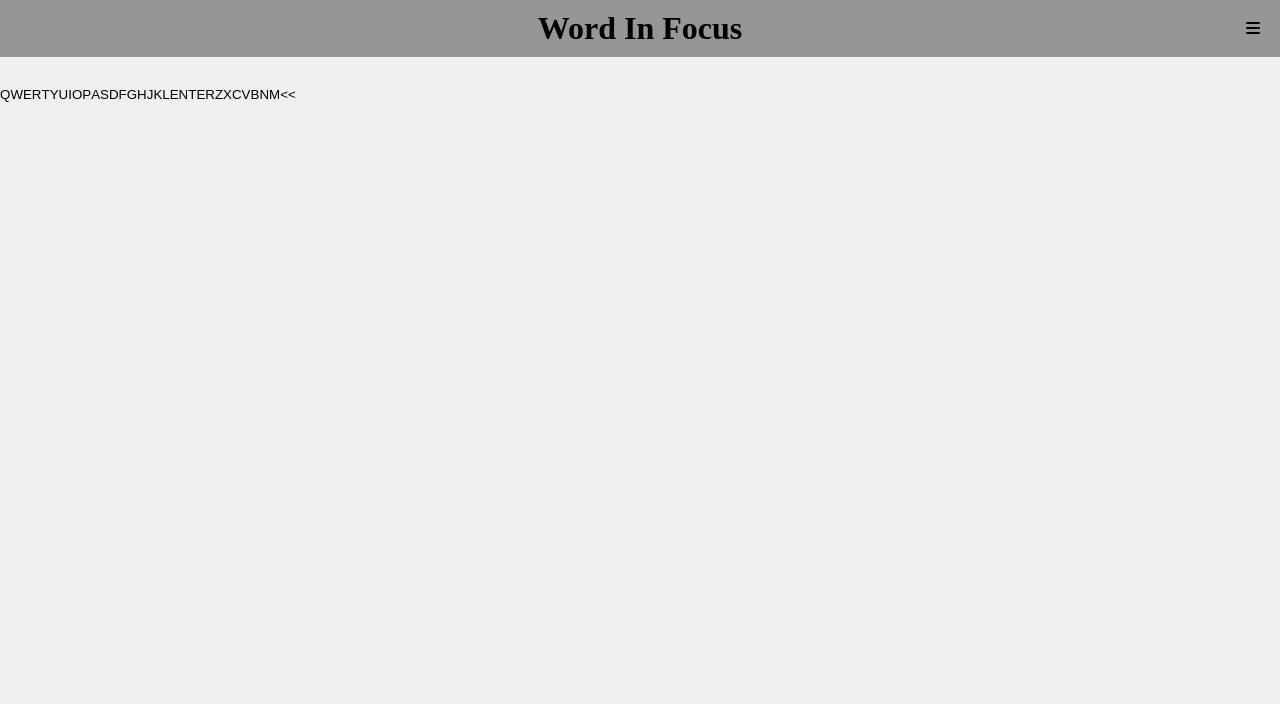
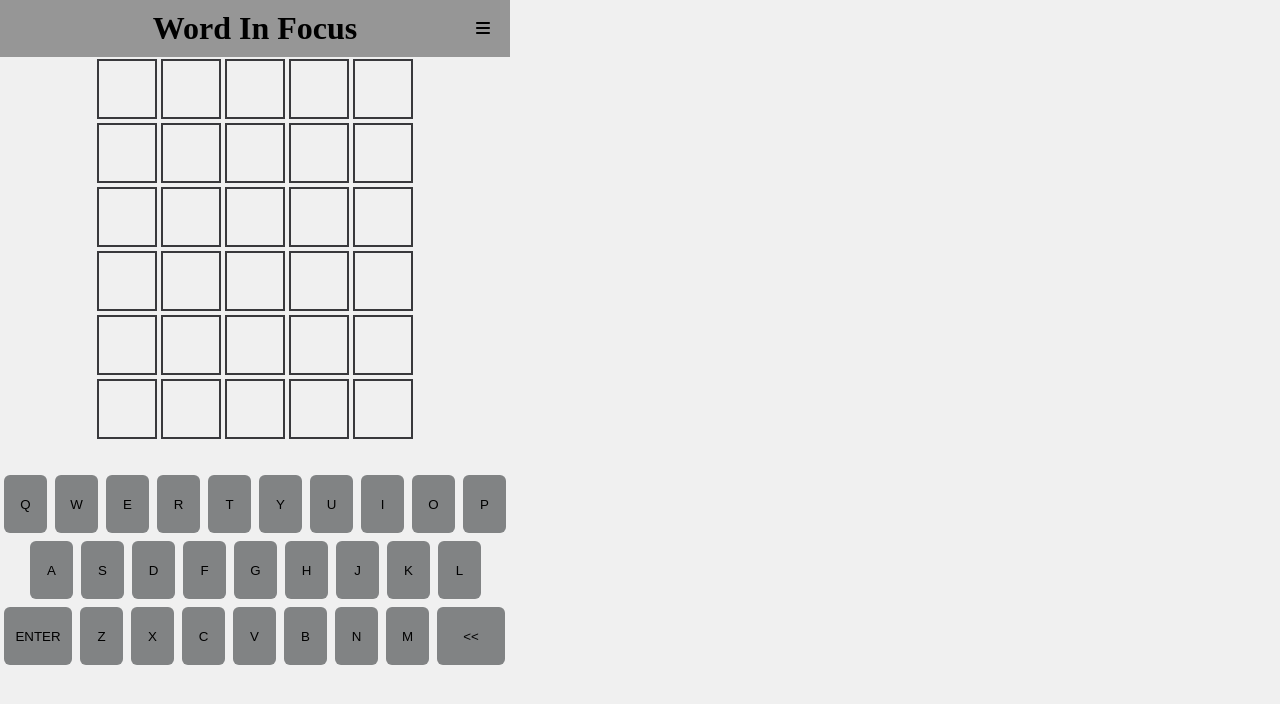
Before and after one commit to tizron22/word-in-focus, a website: page index.html in a window 1280 px wide. Drawn offline with Linux system fonts and the light colour scheme.

Commit message:
style: add style for buttons & game tiles

```diff
--- a/assets/css/style.css
+++ b/assets/css/style.css
@@ -4,6 +4,9 @@
 :root{
     --pageBackground: rgba(240, 240, 240, 1);
     --navBackground: rgba(150, 150, 150, 1);
+
+    --buttonColour: rgba(129, 131, 132, 1);
+    --borderColour: rgba(57, 57, 60, 1);
 
 }
 
@@ -28,6 +31,7 @@ header{
     position: -webkit-sticky;
 	position: sticky;
 	top: 0;
+    width: 510px;
 }
 
 nav {
@@ -57,13 +61,53 @@ nav {
 }
 
 
-.game{
-    width: 330px;
+.game-display{
+    width: 450px;
+    height: 90vh;
+}
+
+.game {
+    display: flex;
+    flex-direction: column;
+    align-items: center;
+    text-align: center;
+    width: 510px;
     margin-bottom: 30px;
+}
+
+
+.game div {
+    display: flex;
+}
+
+.game .tile {
+    border: 2px solid var(--borderColour);
+    box-sizing: border-box;
+    width: 60px;
+    height: 60px;
+    margin: 2px;
 }
 
 .input{
     display: flex;
     flex-wrap: wrap;
-    width: 360px;
+    width: 510px;
 }
+
+.input button {
+    width: 43px;
+    height: 58px;
+    border-radius: 6px;
+    border: none;
+    background-color: var(--buttonColour);
+    margin: 4px;
+}
+
+.input button:nth-child(11) {
+    margin-left: 30px;
+}
+
+.input button:nth-child(20),
+.input button:nth-child(28) {
+    width: 68px;
+}
```
